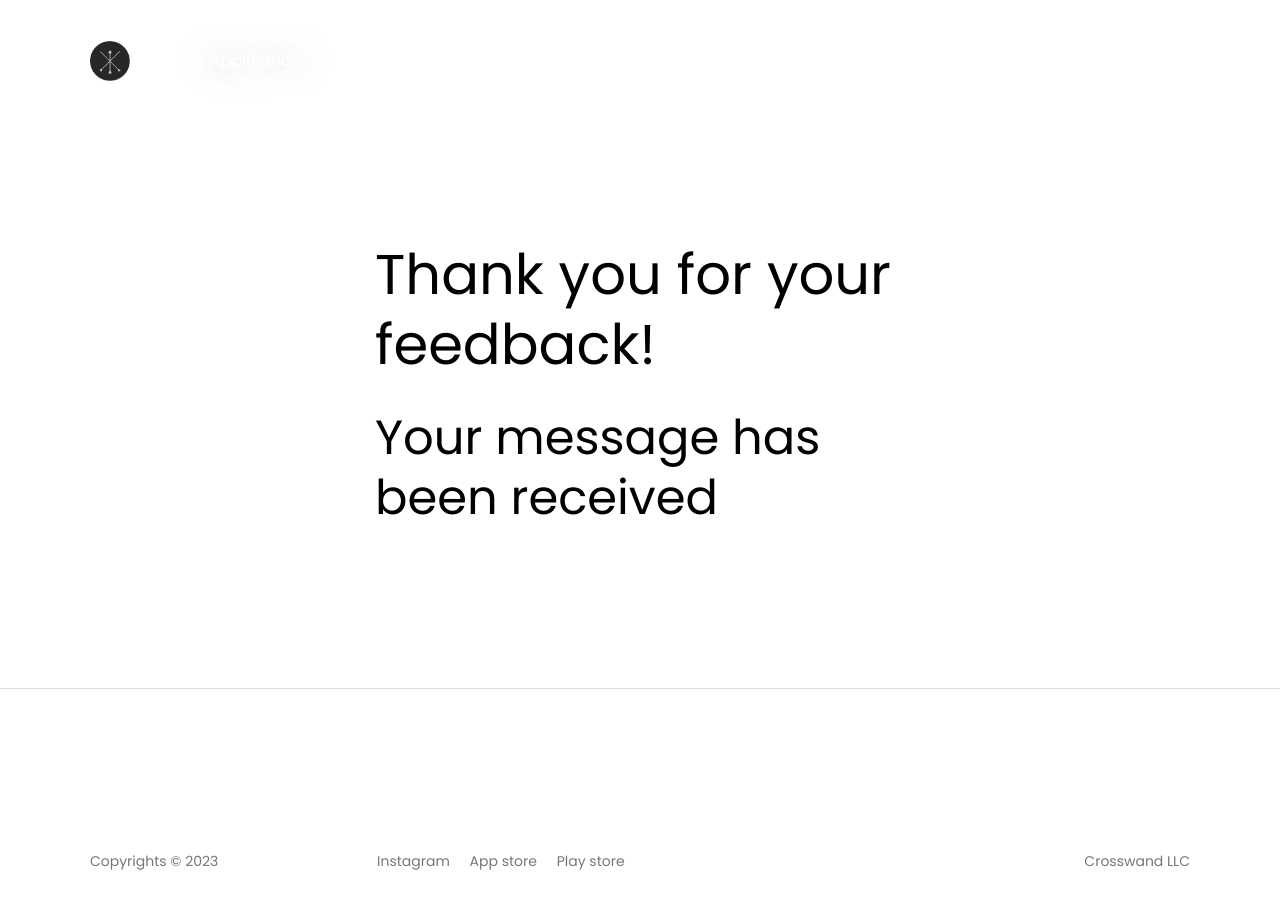
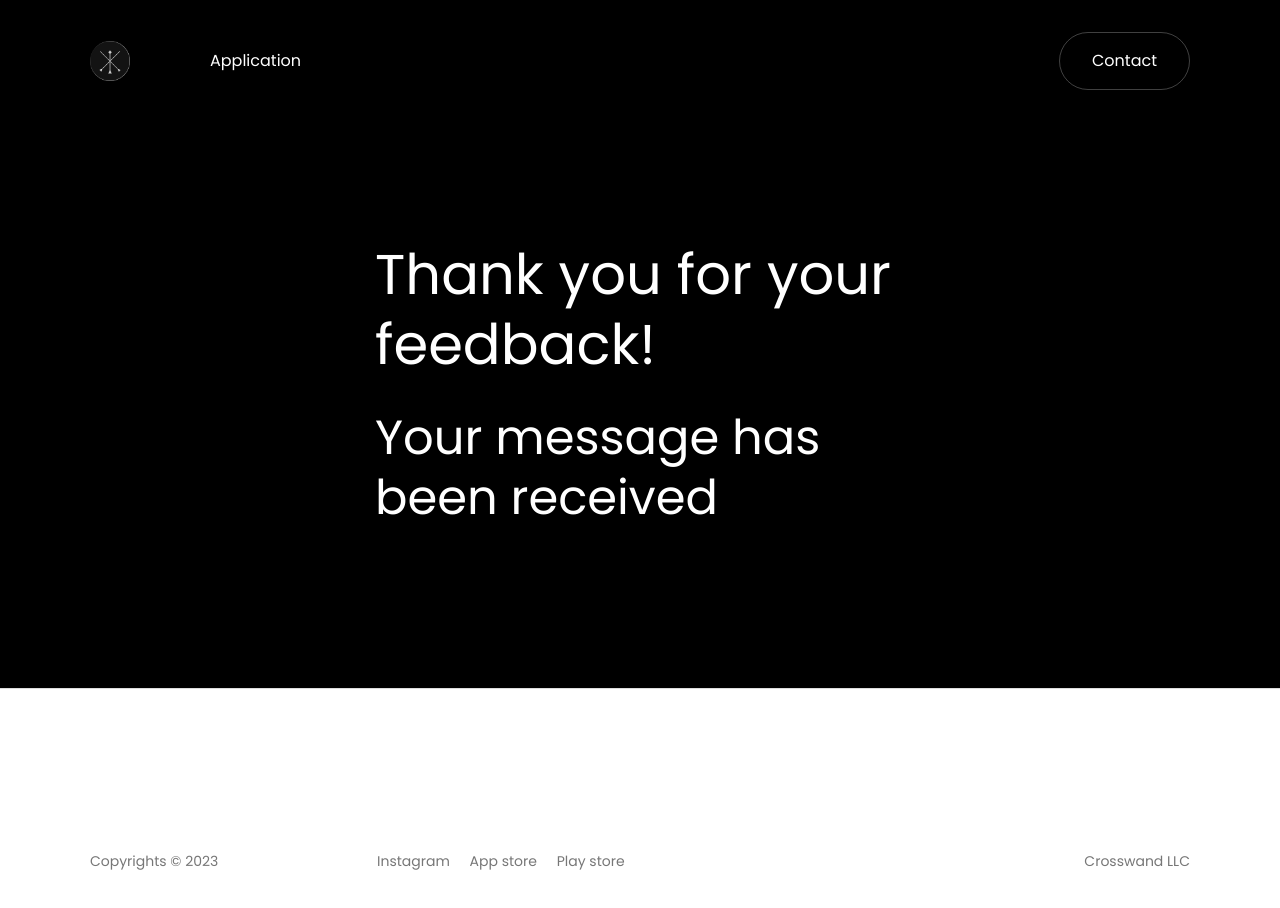
Before and after one commit to crosswandhq/website, a SvelteKit app: page /contact/success in a window 1280 px wide. Shown: the top 908 px of the page. Built offline with nearby package versions, Linux system fonts and the light colour scheme.

Commit message:
make page dark

```diff
--- a/src/routes/contact/success/+page.svelte
+++ b/src/routes/contact/success/+page.svelte
@@ -1,7 +1,7 @@
-<section class="py-15 py-xl-20">
+<section class="py-15 py-xl-20 bg-black">
 	<div class="container mt-5 mt-lg-10">
 		<div class="row align-items-center justify-content-center">
-			<div class="col-lg-6 mb-4 mb-lg-0">
+			<div class="col-lg-6 mb-4 mb-lg-0 text-white">
 				<h1>Thank you for your feedback!</h1>
 				<h2>Your message has been received</h2>
 			</div>
```
